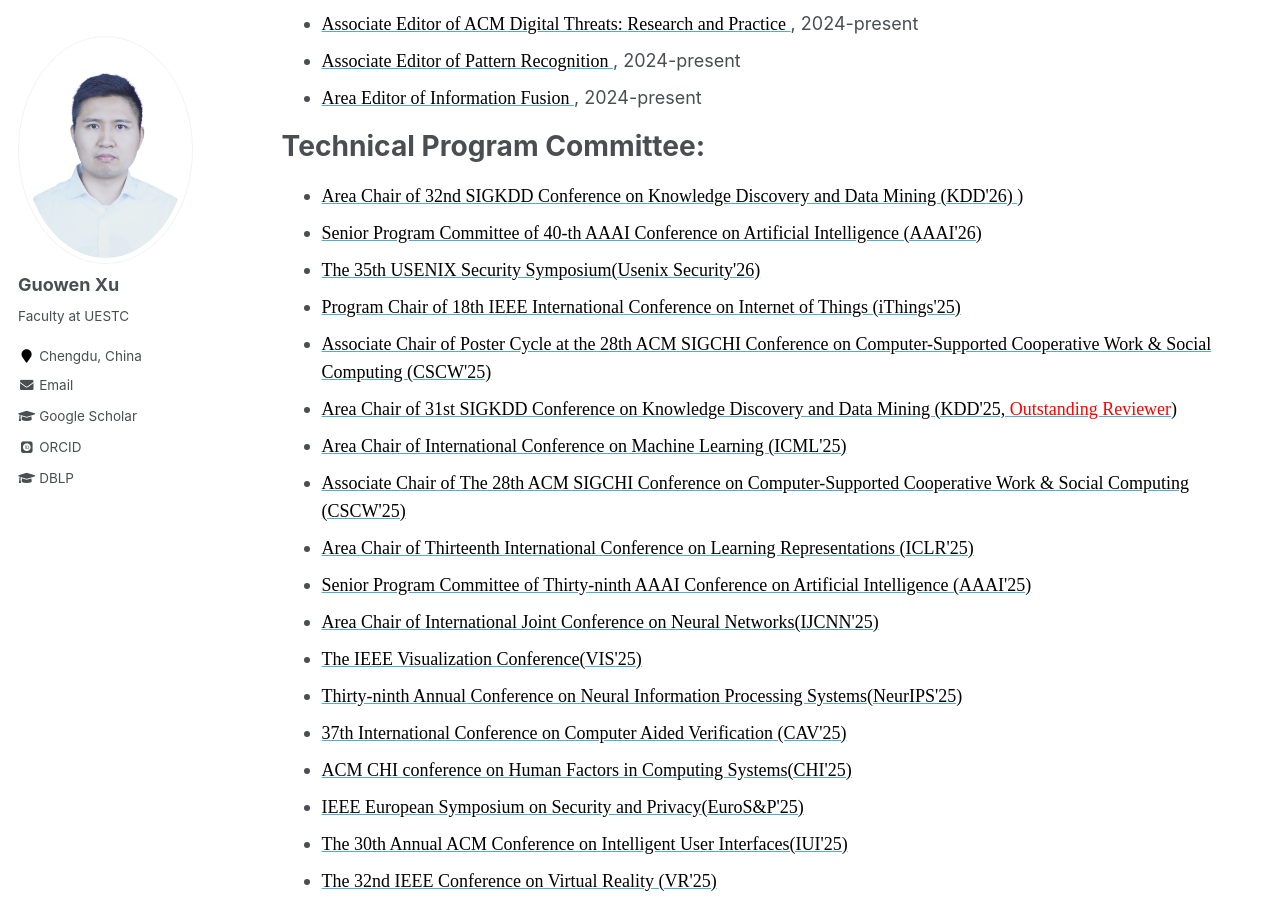
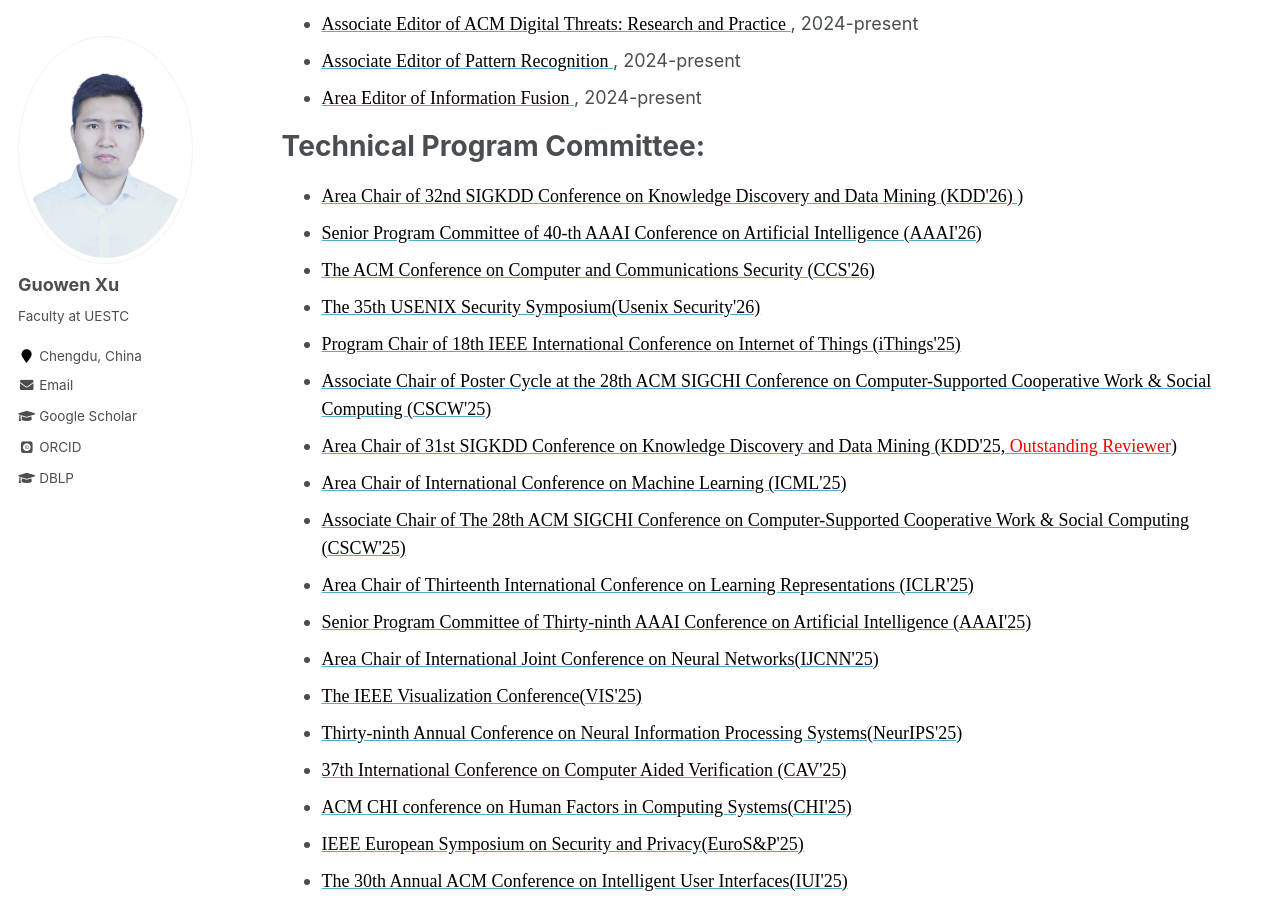
Before and after one commit to Guowen-xu/guowen-xu.github.io, a Jekyll site: the page built from _pages/services.md, in a window 1280 px wide and 900 px high, scrolled down 424 px. Built offline with Jekyll 4.4.1, drawn with Linux system fonts in a browser that asks for light colours; some web fonts are replaced.

Commit message:
Update services.md

```diff
--- a/_pages/services.md
+++ b/_pages/services.md
@@ -22,6 +22,7 @@ Technical Program Committee:
 ======
 *  [ <font face="Times New Roman" color=black size=4> Area Chair of 32nd SIGKDD Conference on Knowledge Discovery and Data Mining (KDD'26) <font face="Times New Roman" color=red size=4></font>) </font>](https://kdd2026.kdd.org/)
 * [<font face="Times New Roman" color=black size=4>Senior Program Committee of 40-th AAAI Conference on Artificial Intelligence (AAAI'26)</font>](https://aaai.org/conference/aaai/aaai-26/)
+* [<font face="Times New Roman" color=black size=4>The ACM Conference on Computer and Communications Security (CCS'26)</font>](https://www.sigsac.org/ccs/CCS2025/)
 * [<font face="Times New Roman" color=black size=4>The 35th USENIX Security Symposium(Usenix Security'26)</font>](https://www.usenix.org/conference/usenixsecurity26)
 *   [<font face="Times New Roman" color=black size=4> Program Chair of 18th IEEE International Conference on Internet of Things (iThings'25)</font>](https://ieee-cybermatics.org/2025/ithings/)
 *   [<font face="Times New Roman" color=black size=4> Associate Chair of Poster Cycle at the 28th ACM SIGCHI Conference on Computer-Supported Cooperative Work & Social Computing (CSCW'25)</font>](https://cscw.acm.org/2025/)
```
